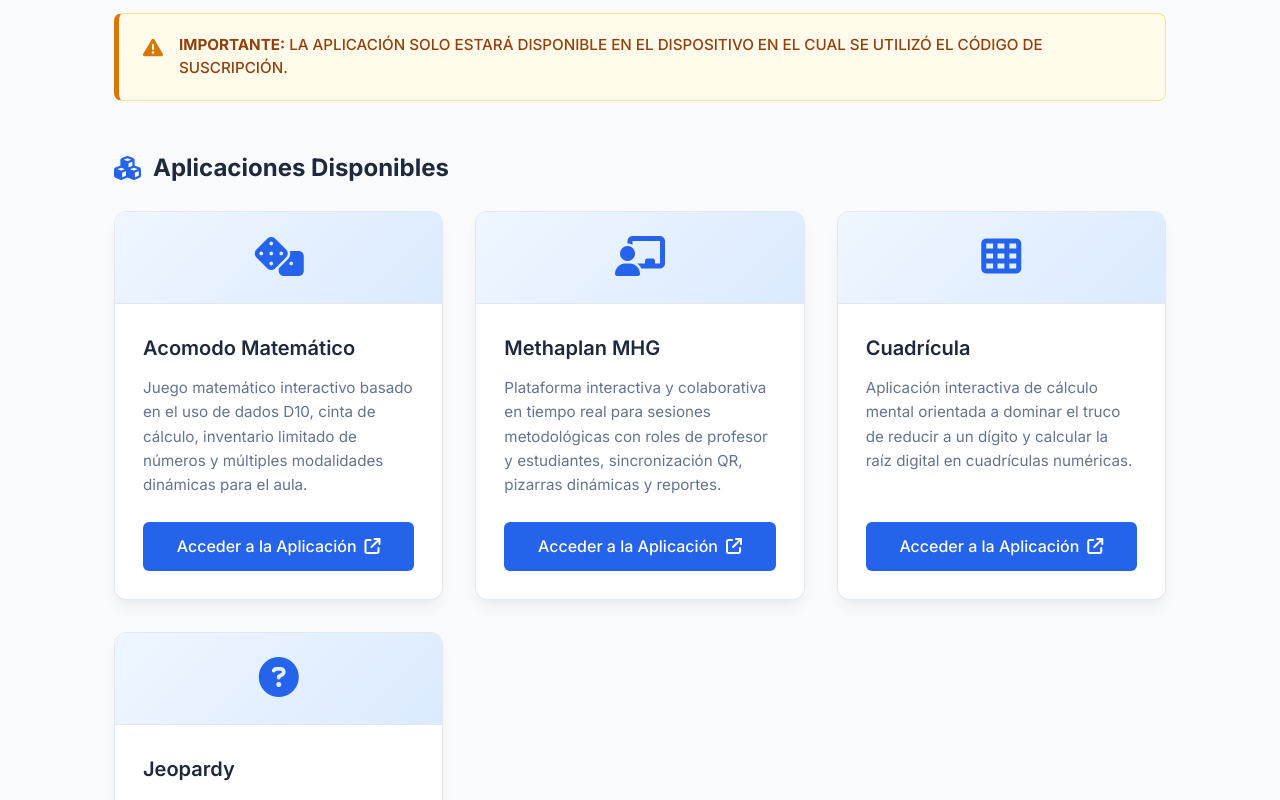
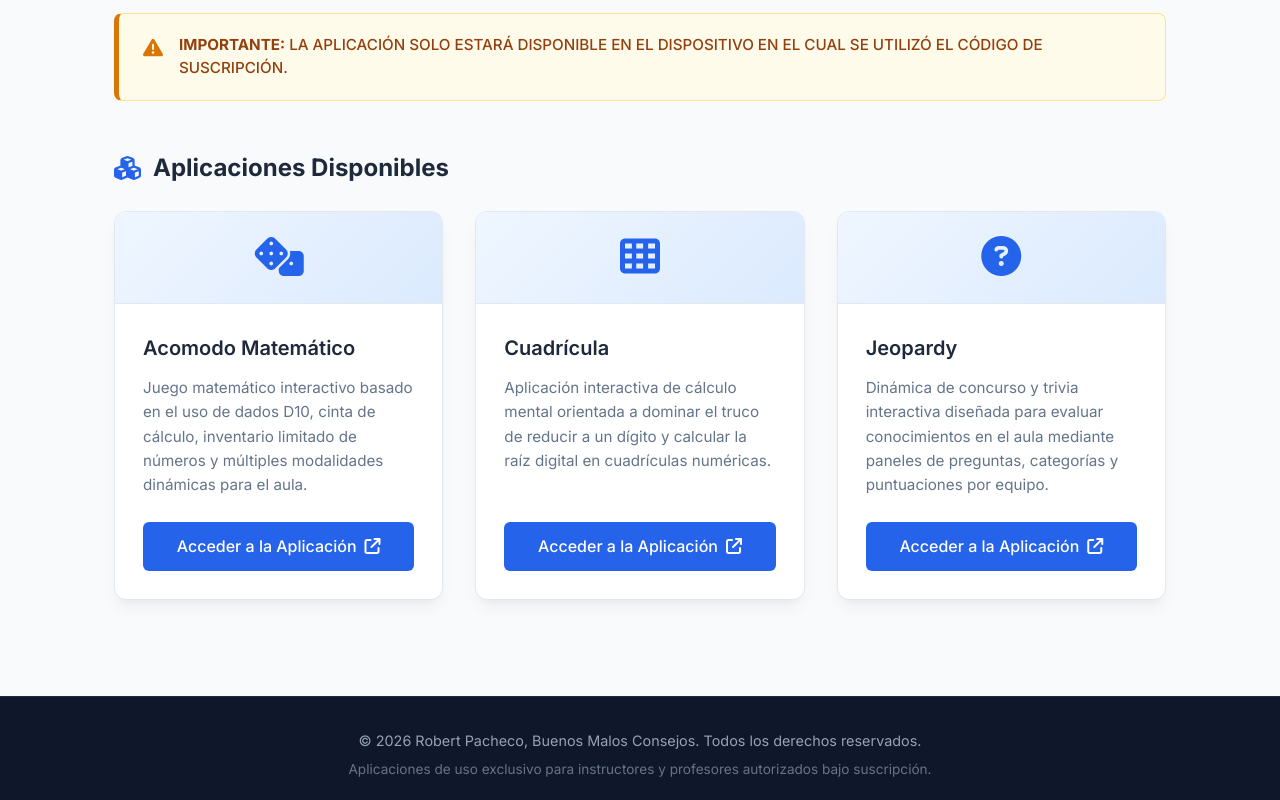
Before and after one commit to thaelous/plataformaeducativa, a plain HTML site: page index.html in a window 1280 px wide. Shown: the part 461-1261 px from the top of the page. Drawn offline with Linux system fonts and the light colour scheme.

Commit message:
Remove Methaplan MHG application details
Removed details of Methaplan MHG application and updated application numbering.

```diff
--- a/index.html
+++ b/index.html
@@ -298,20 +298,6 @@
             <!-- Aplicación 2 -->
             <div class="app-card">
                 <div class="app-card-header">
-                    <i class="fa-solid fa-chalkboard-user"></i>
-                </div>
-                <div class="app-card-body">
-                    <h3>Methaplan MHG</h3>
-                    <p>Plataforma interactiva y colaborativa en tiempo real para sesiones metodológicas con roles de profesor y estudiantes, sincronización QR, pizarras dinámicas y reportes.</p>
-                    <a href="https://methaplanmhg.buenosmalosconsejos.com/" target="_blank" rel="noopener noreferrer" class="btn-access">
-                        Acceder a la Aplicación <i class="fa-solid fa-arrow-up-right-from-square"></i>
-                    </a>
-                </div>
-            </div>
-
-            <!-- Aplicación 3 -->
-            <div class="app-card">
-                <div class="app-card-header">
                     <i class="fa-solid fa-table-cells"></i>
                 </div>
                 <div class="app-card-body">
@@ -323,7 +309,7 @@
                 </div>
             </div>
 
-            <!-- Aplicación 4 -->
+            <!-- Aplicación 3 -->
             <div class="app-card">
                 <div class="app-card-header">
                     <i class="fa-solid fa-circle-question"></i>
```
